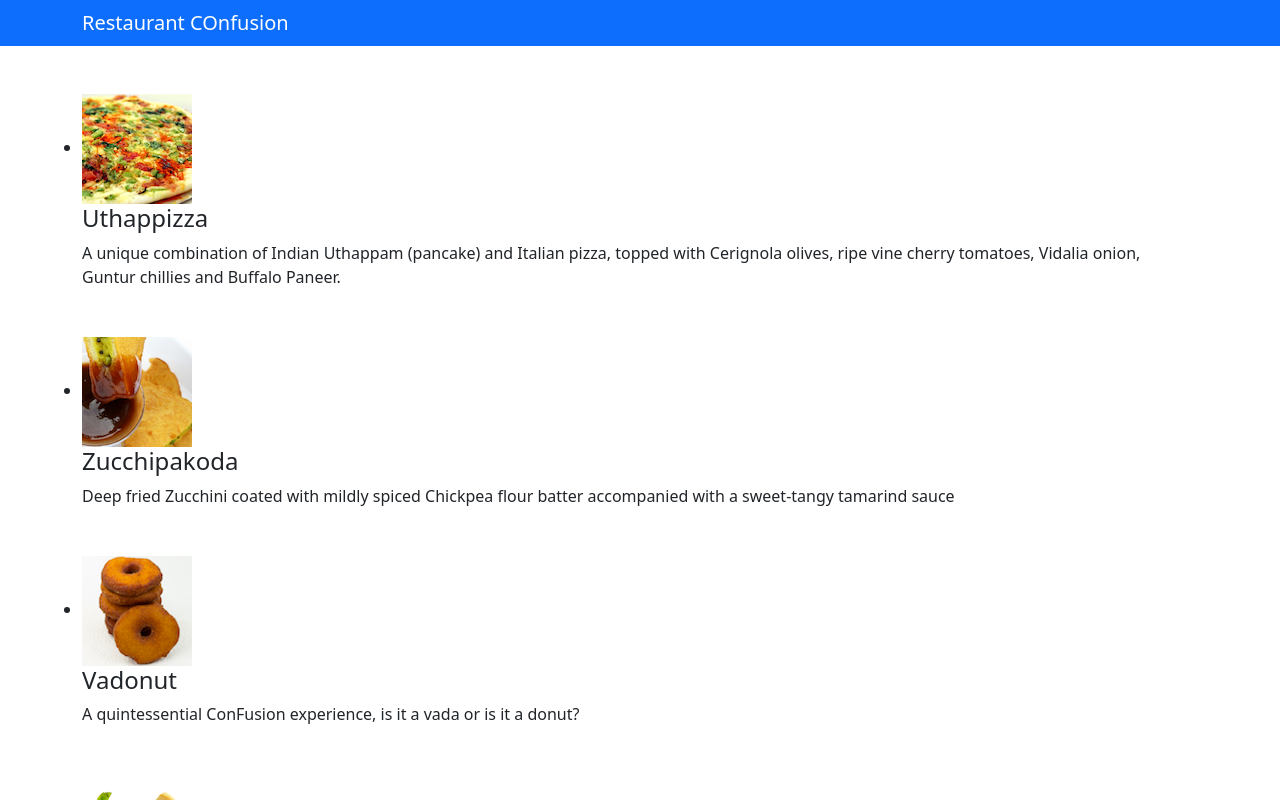
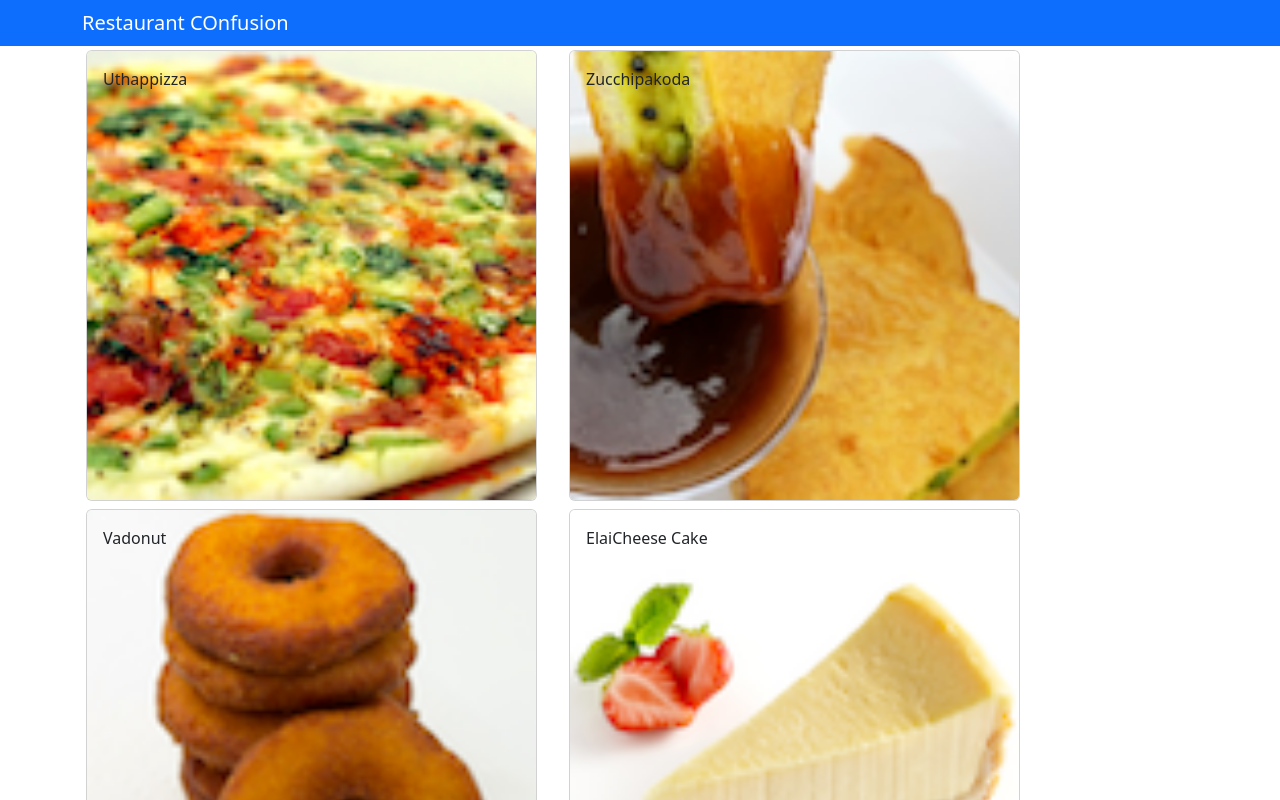
Before and after one commit to Utsav-nith/Confusion, a React (Create React App) app in the folder client/: page / in a window 1280 px wide. Shown: the top 800 px of the page. Built offline with nearby package versions, Linux system fonts and the light colour scheme.

Commit message:
correction in task-1-2-3

```diff
--- a/client/src/App.css
+++ b/client/src/App.css
@@ -0,0 +1,7 @@
+.img-fluid {
+    width: auto;
+    height: 100px;
+  }
+  .renderComments {
+   padding-bottom: 10px 20px 30px 40px;
+  }
--- a/client/src/components/DishDetailComponent.js
+++ b/client/src/components/DishDetailComponent.js
@@ -1,6 +1,6 @@
 
 import React from 'react';
-import { Card, CardImg, CardText, CardBody, CardTitle, ListGroup, ListGroupItem } from 'reactstrap';
+import { Card, CardImg, CardText, CardBody, CardTitle } from 'reactstrap';
 
 class DishDetail extends React.Component {
   renderDish(dish) {
@@ -23,17 +23,17 @@ class DishDetail extends React.Component {
     if (comments != null) {
       const commentList = comments.map((comment) => {
         return (
-          <ListGroupItem key={comment.id}>
+          <li key={comment.id}>
             <p>{comment.comment}</p>
             <p>-- {comment.author}, {new Date(comment.date).toLocaleDateString()}</p>
-          </ListGroupItem>
+          </li>
         );
       });
 
       return (
         <div>
           <h4>Comments</h4>
-          <ListGroup>{commentList}</ListGroup>
+          <ul className="list-unstyled">{commentList}</ul>
         </div>
       );
     } else {
--- a/client/src/components/MenuComponent.js
+++ b/client/src/components/MenuComponent.js
@@ -1,5 +1,5 @@
 import React, { Component } from "react";
-import { Media } from 'reactstrap';
+import { Card, CardImg, CardImgOverlay, CardTitle } from 'reactstrap';
 import DishDetail from './DishDetailComponent';
 
 class Menu extends Component {
@@ -20,16 +20,13 @@ class Menu extends Component {
   render() {
     const menu = this.props.data.map((item, index) => {
       return (
-        <div className="col-12 mt-5" key={index} onClick={() => this.onClickHandler(item)}>
-          <Media tag="li">
-            <Media left>
-              <Media object src={item.image} alt={item.name} />
-            </Media>
-            <Media body className="ml-5">
-              <Media heading>{item.name}</Media>
-              <p>{item.description}</p>
-            </Media>
-          </Media>
+        <div className="col-12 col-md-5 m-1" key={index} >
+          <Card onClick={() => this.onClickHandler(item)}>
+          <CardImg width="200px" src={item.image} alt={item.name} />
+            <CardImgOverlay>
+              <CardTitle>{item.name}</CardTitle>
+            </CardImgOverlay>
+          </Card>
         </div>
       )
     });
@@ -37,9 +34,7 @@ class Menu extends Component {
     return (
       <div className="container">
         <div className="row">
-          <Media list>
             {menu}
-          </Media>
         </div>
         <DishDetail dish={this.state.selectedDish} />
       </div>
@@ -48,11 +43,3 @@ class Menu extends Component {
 }
 
 export default Menu;
-/*
-<Card>
-          <CardImg src={dish.image} alt={dish.name} top />
-          <CardBody>
-            <CardTitle>{dish.name}</CardTitle>
-            <CardText>{dish.description}</CardText>
-          </CardBody>
-        </Card>*/
```
